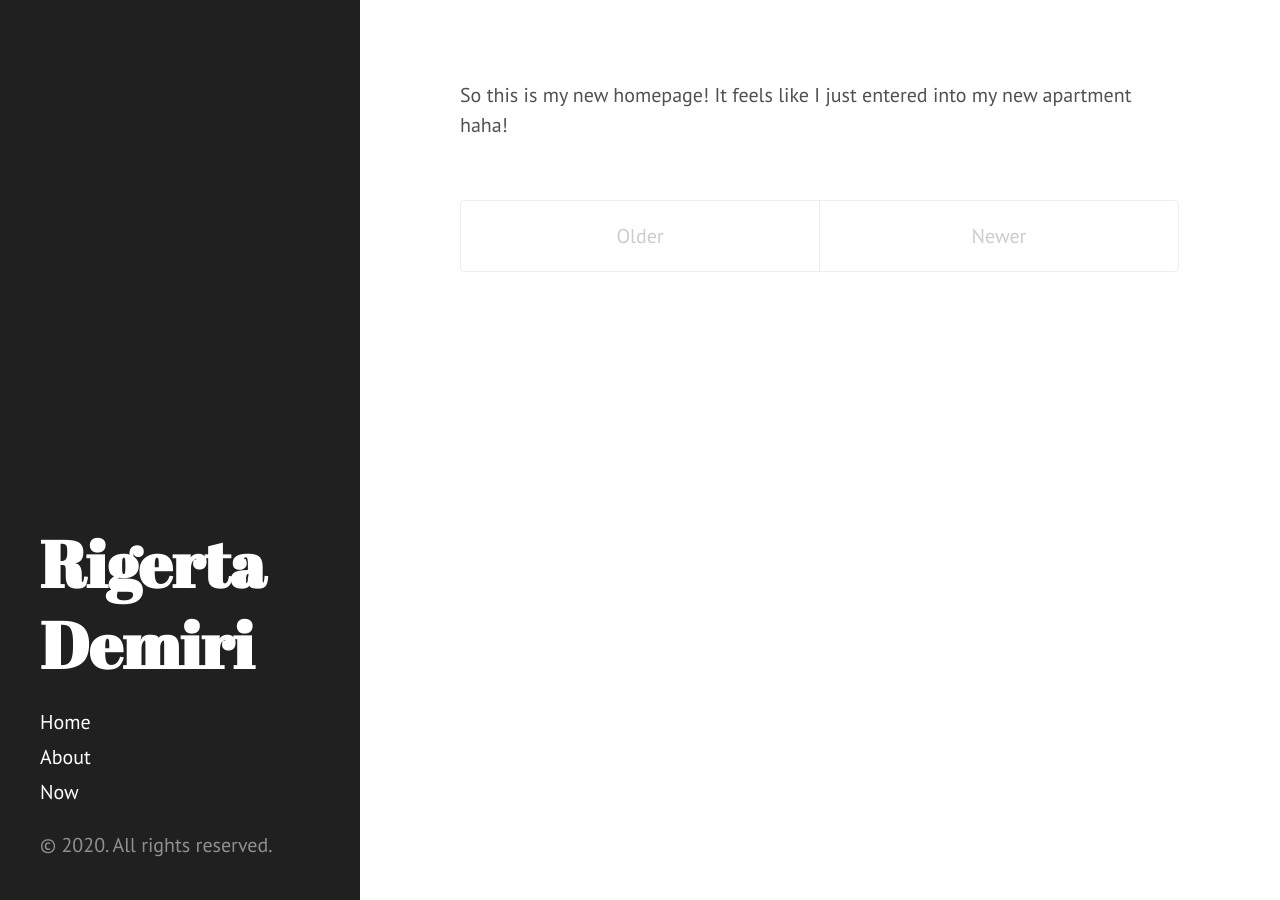
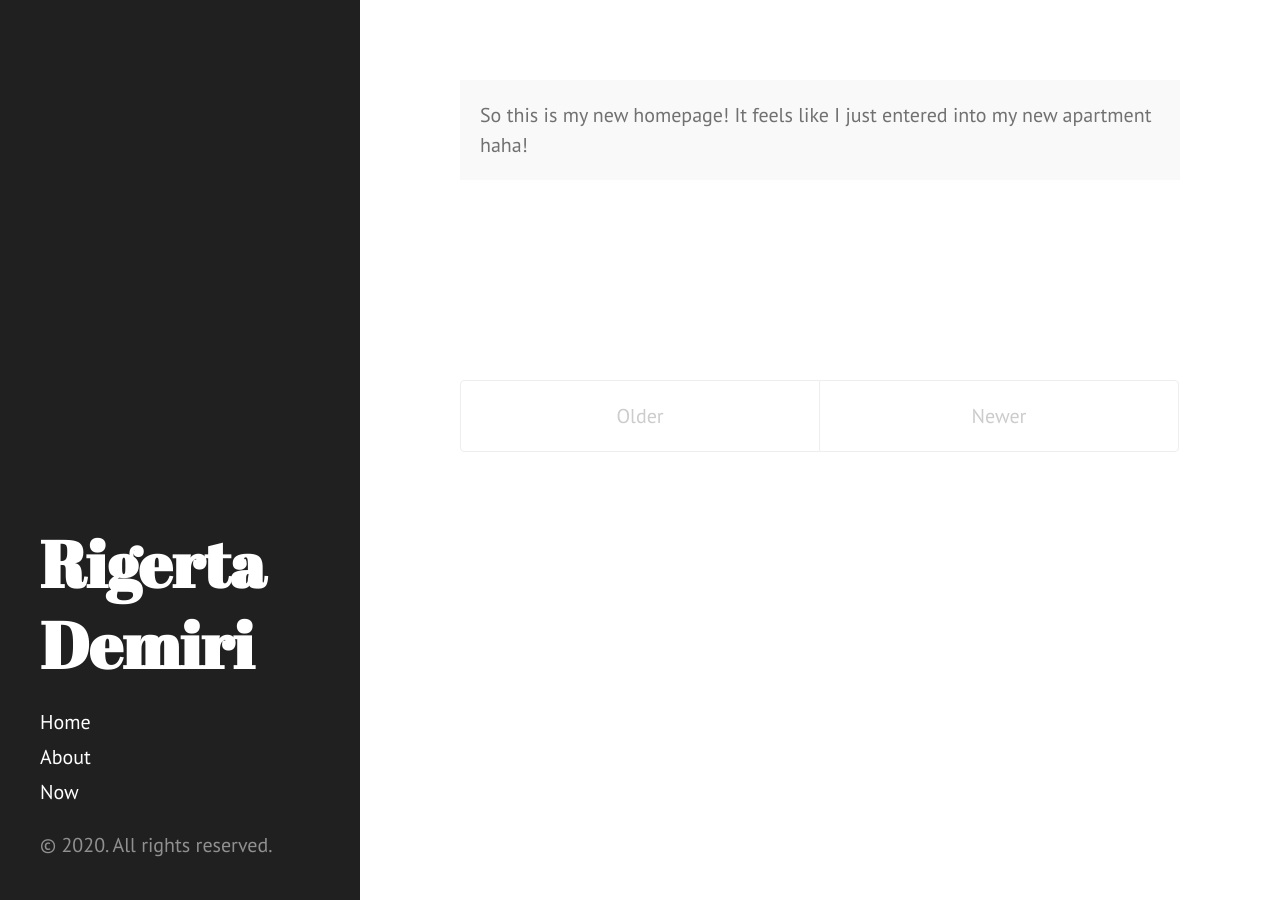
Before and after one commit to rigerta/rigerta.github.io, a Jekyll site: the page built from index.html, in a window 1280 px wide. Built offline with Jekyll 4.4.1, drawn with Linux system fonts in a browser that asks for light colours.

Commit message:
Theress a bug somewhere

```diff
--- a/_config.yml
+++ b/_config.yml
@@ -3,6 +3,7 @@ email: demiri.rigerta@gmail.com
 description: >- # this means to ignore newlines until "baseurl:"
 
 #baseurl: "https://github.com/rigerta/rigerta.github.io/" # the subpath of your site, e.g. /blog
+url: "https://rigerta.github.io/"
 baseurl: ""
 
 # Build settings
--- a/index.html
+++ b/index.html
@@ -4,9 +4,14 @@ title: Home
 ---
 
 
-<p> So this is my new homepage! It feels like I just entered into my new apartment haha! </p>
+<p class="message"> So this is my new homepage! It feels like I just entered into my new apartment haha! </p>
 
 
+
+<br/>
+<br/>
+<br/>
+<br/>
 
 <div class="posts">
   {% for post in paginator.posts %}
```
